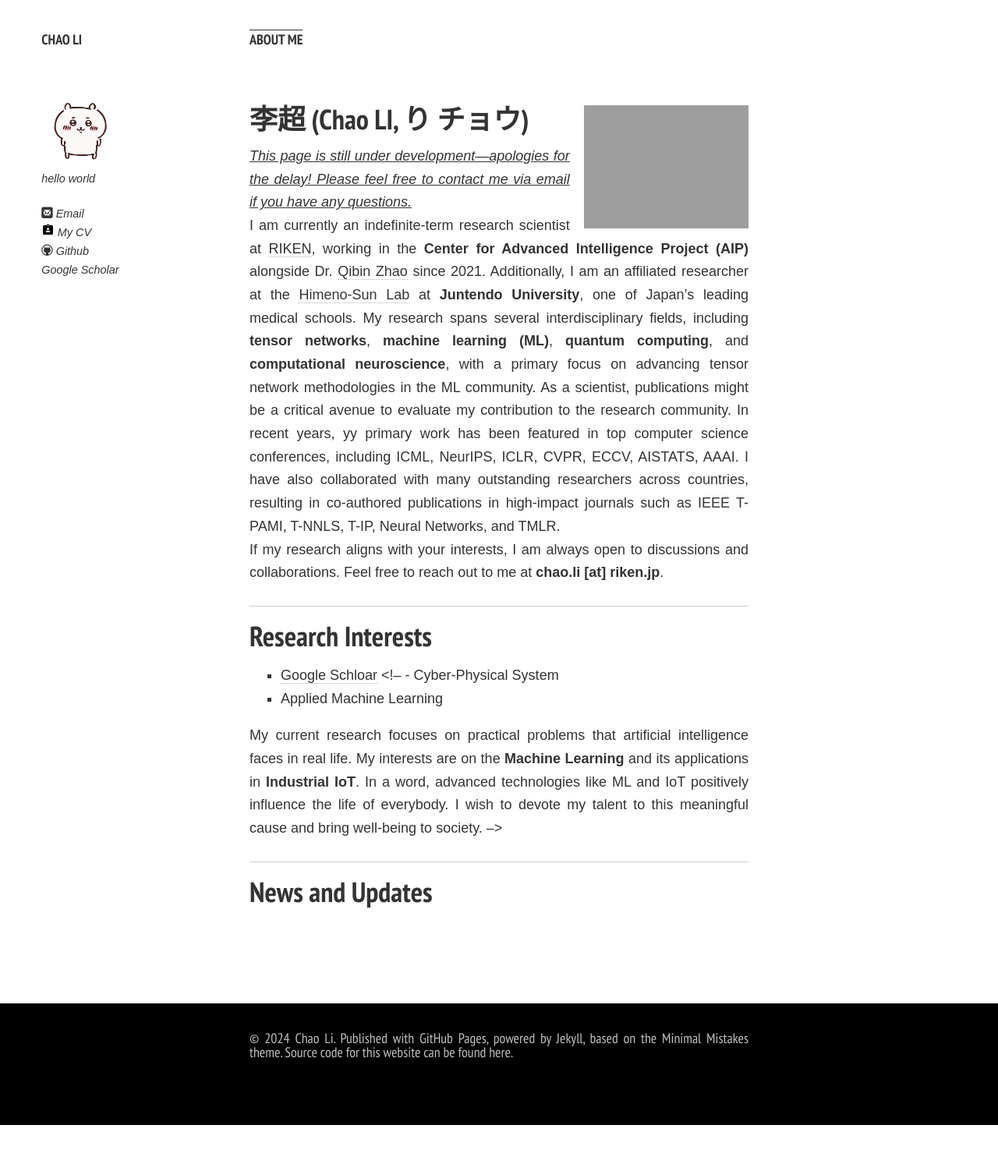
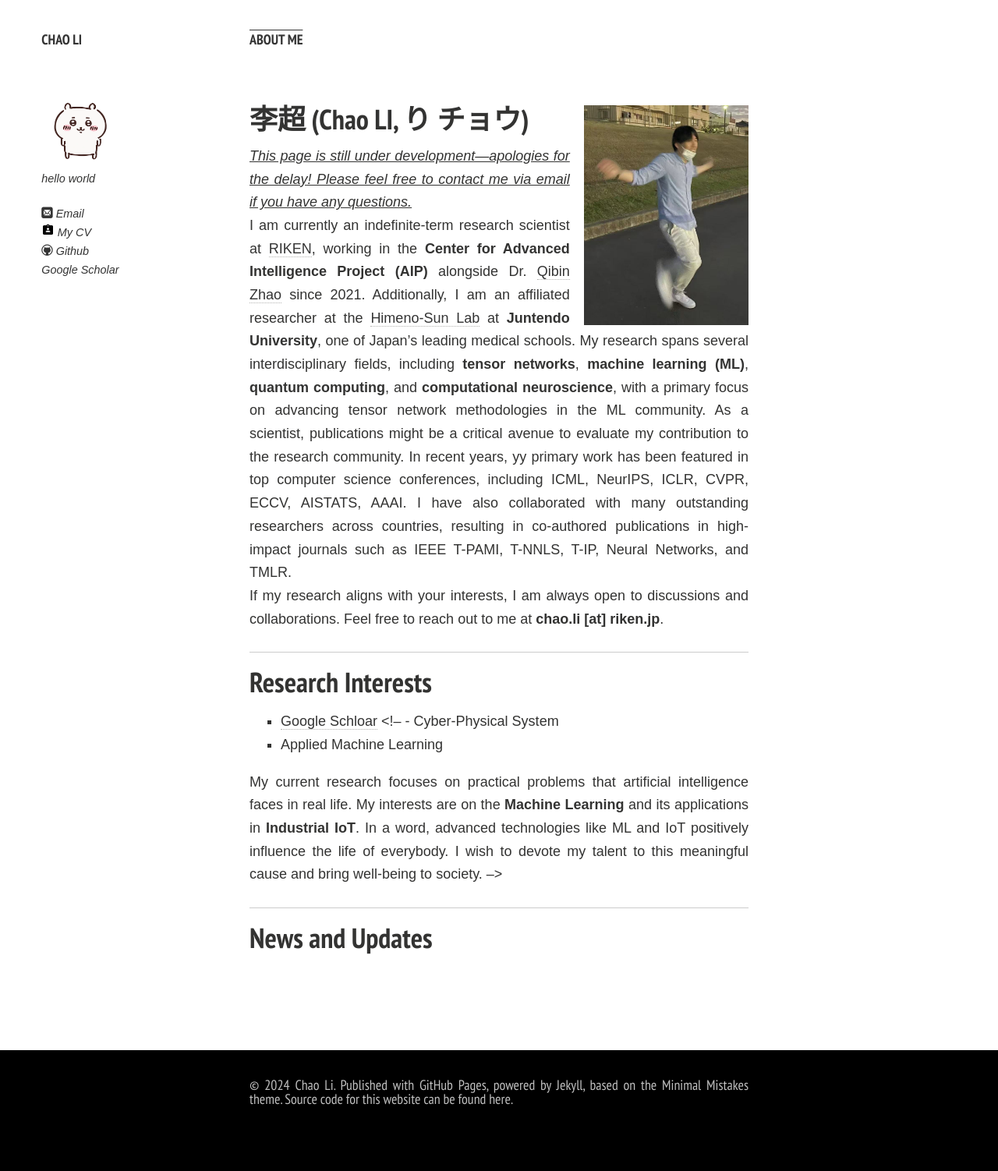
Before and after one commit to ChaoLiAtRIKEN/ChaoLiAtRIKEN.github.io, a Jekyll site: the page built from index.md, in a window 1280 px wide. Shown: the whole page at 78% size. Built offline with Jekyll 4.4.1, drawn with Linux system fonts in a browser that asks for light colours; nearby versions of some CDN libraries; comment, search, counter and statistics services are not loaded; a style sheet for code colours, icons or effects is not loaded; before the commit the page ends 1443 px from its top, so only the background shows below that.

Commit message:
update photos

```diff
--- a/index.md
+++ b/index.md
@@ -4,7 +4,7 @@ layout: page
 
 <!-- # About Me -->
 
-<img src="https://ChaoLiAtRIKEN.github.io/CAI2024_02.jpg" class="floatpic" width="360" height="480">
+<img src="https://ChaoLiAtRIKEN.github.io/113201734931851.jpg" class="floatpic" width="360" height="480">
 
 ## 李超 (Chao LI, り チョウ)
 
```
Also changed, not shown: 113201734931851.jpg (added), 1 other file.
